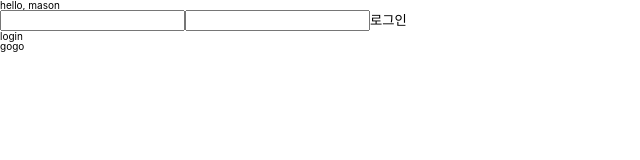
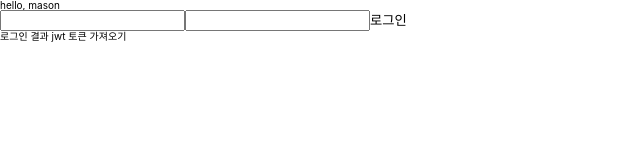
Before and after one commit to FE-HyunSu/accountbook-admin, a Next.js app: page / in a window 1280 px wide. Shown: the top 160 px of the page, without its empty margins (0-640 px from the left). Built offline with nearby package versions, Linux system fonts and the light colour scheme.

Commit message:
modify : login jwtToken get.

```diff
--- a/pages/index.tsx
+++ b/pages/index.tsx
@@ -7,12 +7,18 @@ export default function Home() {
   const name: string = 'mason';
   const [email, setEmail] = useState<string>('');
   const [password, setPassword] = useState<string>('');
+  const [jwt, setJwt] = useState<String>('');
   const login = async () => {
-    // 1. Firebase 로그인
+    // step1. Firebase 로그인
     const credential = await signInWithEmailAndPassword(firebaseClientAuth, email, password);
     console.log(signInWithEmailAndPassword);
     console.log(firebaseClientAuth);
     console.log(credential);
+
+    // 2. JWT 생성
+    const idToken = await credential.user.getIdToken();
+    // console.log(idToken);
+    setJwt(idToken);
   };
 
   return (
@@ -23,7 +29,12 @@ export default function Home() {
         <input value={password} onChange={(e) => setPassword(e.target.value)} type="password" />
         <button onClick={login}>로그인</button>
       </div>
-      <Login title="login" content="gogo" />
+      <div>
+        로그인 결과 jwt 토큰 가져오기
+        <br />
+        <br />
+      </div>
+      <p>{jwt}</p>
     </>
   );
 }
```
